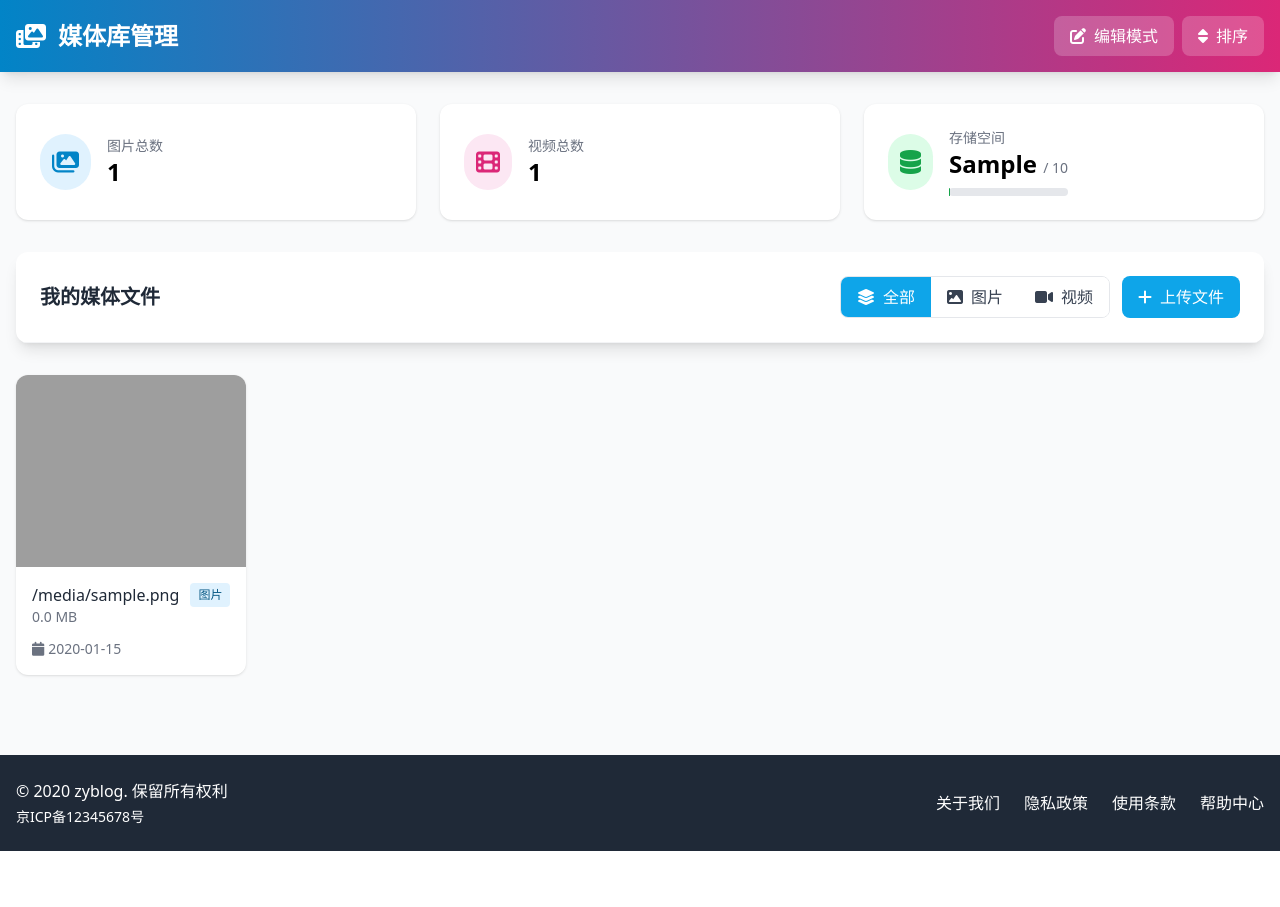
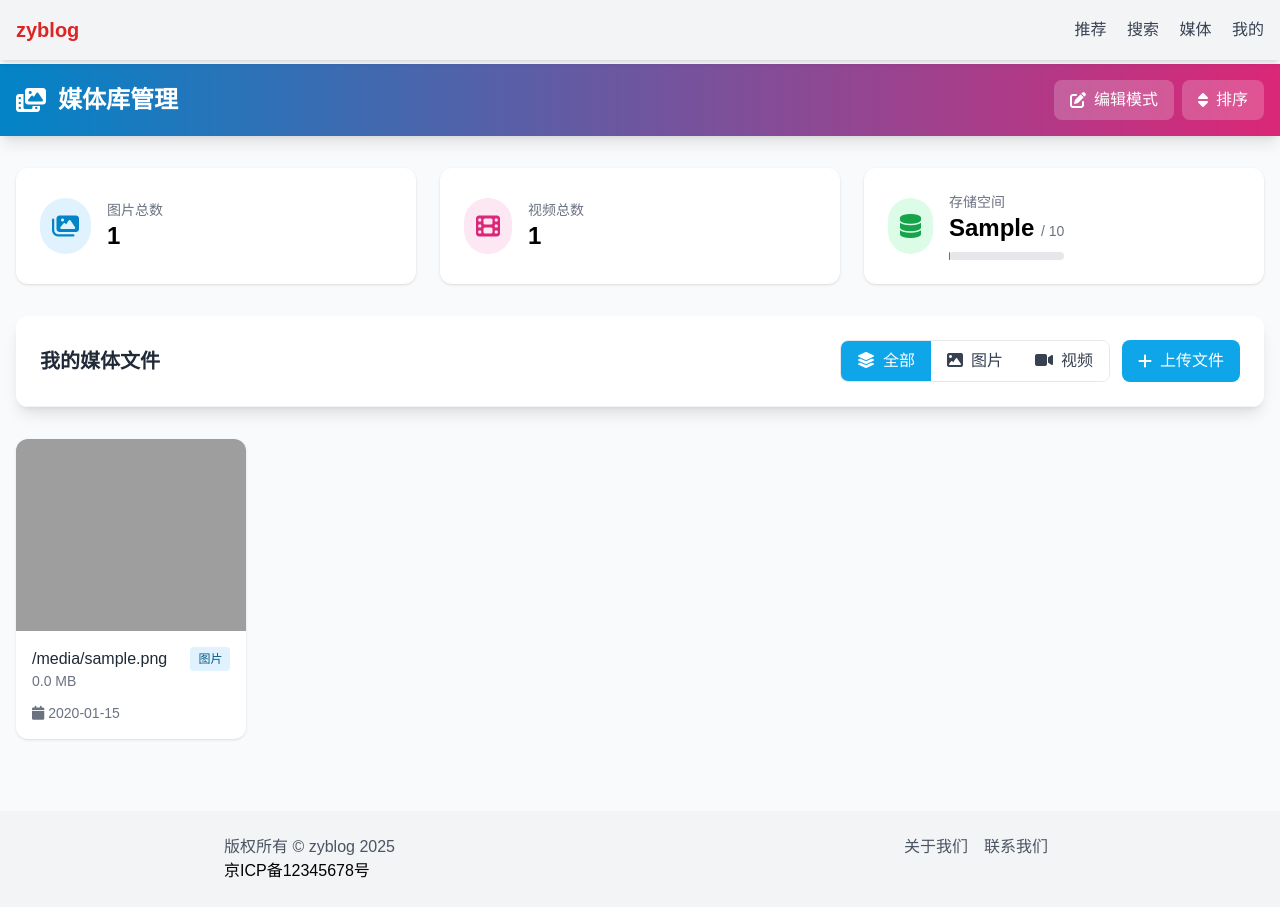
Before and after one commit to Athenavi/flask-blog, a Flask app: template templates/media.html in a window 1280 px wide. Before the commit the page ends 851 px from the top, so only its background shows below. Run offline with Flask 3, Linux system fonts and the light colour scheme; the template is opened without the code that fills it: most values are stand-ins (such as "Sample title", 1, 10 or a date in 2020); parts of the project's set-up code (start-up, migrations or seed data) failed here and were passed over; some libraries are stand-ins or nearby versions; grey boxes are pictures that could not be loaded.

Commit message:
refactor(ui): 移除调试打印并使用模板继承简化导航栏和页脚

```diff
--- a/templates/media.html
+++ b/templates/media.html
@@ -106,7 +106,9 @@
     </style>
 </head>
 <body class="bg-gray-50 min-h-screen">
-<!-- 顶部导航 -->
+<!-- 导航栏 -->
+{% from 'header.html' import SimpleHeader %}
+{{ SimpleHeader(title) }}
 <header class="bg-gradient-to-r from-primary-600 to-secondary-600 text-white shadow-lg">
     <div class="container mx-auto px-4 py-4 flex flex-col sm:flex-row justify-between items-center">
         <div class="flex items-center mb-4 sm:mb-0">
@@ -316,26 +318,9 @@
     {% endif %}
 </main>
 
-<!-- 底部信息 -->
-<footer class="bg-gray-800 text-white py-6 mt-12">
-    <div class="container mx-auto px-4">
-        <div class="flex flex-col md:flex-row justify-between items-center">
-            <div class="mb-4 md:mb-0">
-                <p>&copy; {{ current_year }} {{ title }}. 保留所有权利</p>
-                {% if beian %}
-                    <p class="text-sm mt-1">{{ beian }}</p>
-                {% endif %}
-            </div>
-            <div class="flex space-x-6">
-                <a href="#" class="hover:text-primary-400 transition">关于我们</a>
-                <a href="#" class="hover:text-primary-400 transition">隐私政策</a>
-                <a href="#" class="hover:text-primary-400 transition">使用条款</a>
-                <a href="#" class="hover:text-primary-400 transition">帮助中心</a>
-            </div>
-        </div>
-    </div>
-</footer>
-
+<!-- 页脚 -->
+{% from 'footer.html' import SimpleFooter %}
+{{ SimpleFooter(title, beian) }}
 <!-- 视频预览模态框 -->
 <div id="video-modal" class="fixed inset-0 z-50 bg-black bg-opacity-80 flex items-center justify-center hidden">
     <div class="relative w-full max-w-4xl">
```
Also changed, not shown: src/blueprints/media.py (+7 -7 lines).
